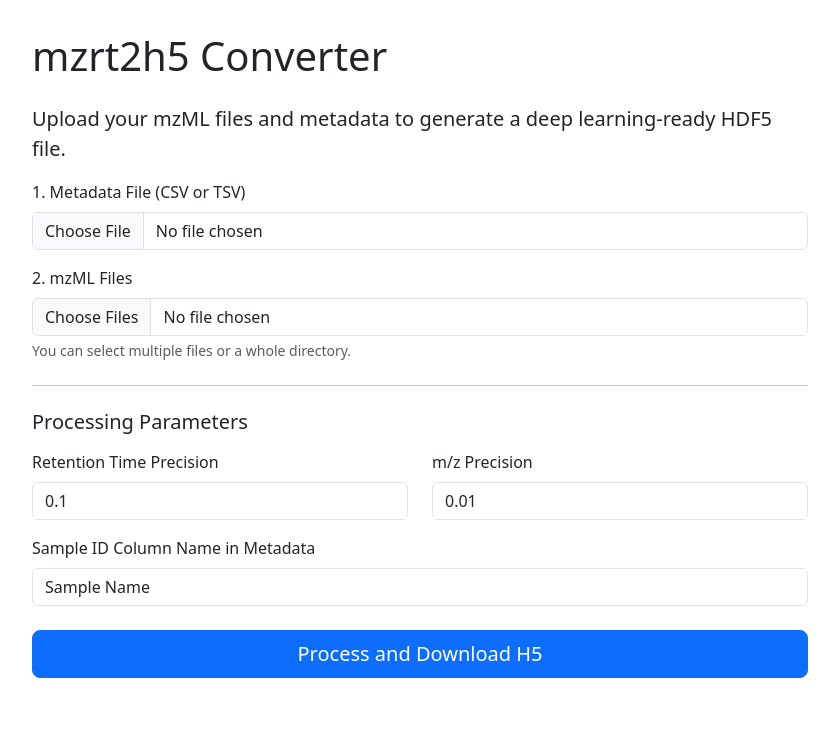
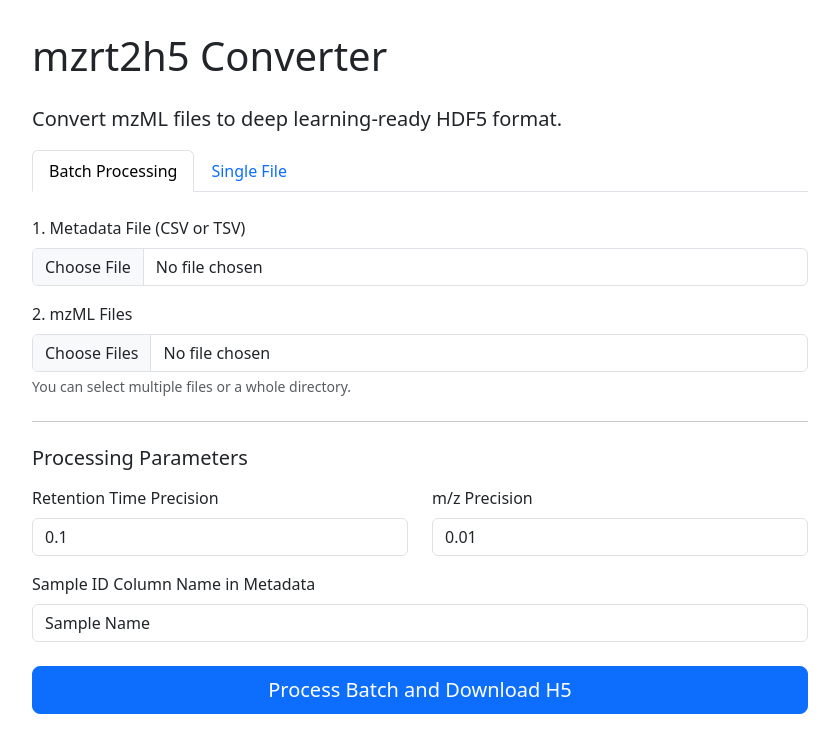
Before and after one commit to yufree/mzrt2h5, a Flask app: page / in a window 1280 px wide. Shown: the top 753 px of the page, without its empty margins (220-1059 px from the left). Run offline with Flask 3, Linux system fonts and the light colour scheme; some libraries are stand-ins or nearby versions.

Commit message:
feat: Add single file conversion functionality
- Add save_single_mzml_as_sparse_h5() function for processing individual mzML files
- Add /process_single route to Flask app with web interface
- Update HTML template with tabbed interface for batch vs single file processing
- Export new function in __init__.py
- Update README with examples for all three usage modes (CLI, Python, Web)
- Bump version to 0.1.2

🤖 Generated with [Claude Code](https://claude.com/claude-code)

Co-Authored-By: Claude <noreply@anthropic.com>

```diff
--- a/app/app.py
+++ b/app/app.py
@@ -3,7 +3,7 @@ import uuid
 import shutil
 from flask import Flask, request, render_template, send_from_directory, after_this_request
 from werkzeug.utils import secure_filename
-from mzrt2h5 import save_dataset_as_sparse_h5
+from mzrt2h5 import save_dataset_as_sparse_h5, save_single_mzml_as_sparse_h5
 
 app = Flask(__name__)
 app.config['UPLOAD_FOLDER'] = 'uploads'
@@ -68,6 +68,53 @@ def process_files():
 
         return send_from_directory(session_path, output_filename, as_attachment=True)
 
+@app.route('/process_single', methods=['POST'])
+def process_single_file():
+    if request.method == 'POST':
+        # Create a unique temporary directory for this request
+        session_id = str(uuid.uuid4())
+        session_path = os.path.join(app.config['UPLOAD_FOLDER'], session_id)
+        os.makedirs(session_path, exist_ok=True)
+
+        # --- File and Parameter Handling ---
+        mzml_file = request.files.get('mzml_file')
+        rt_precision = float(request.form.get('rt_precision', 0.1))
+        mz_precision = float(request.form.get('mz_precision', 0.01))
+
+        if not mzml_file:
+            return "Missing mzML file", 400
+
+        mzml_filename = secure_filename(mzml_file.filename)
+        mzml_path = os.path.join(session_path, mzml_filename)
+        mzml_file.save(mzml_path)
+
+        # --- Processing ---
+        output_filename = f"{mzml_filename.replace('.mzML', '')}_output.h5"
+        output_path = os.path.join(session_path, output_filename)
+
+        try:
+            save_single_mzml_as_sparse_h5(
+                mzml_file_path=mzml_path,
+                save_path=output_path,
+                rt_precision=rt_precision,
+                mz_precision=mz_precision
+            )
+        except Exception as e:
+            # Clean up the directory before returning the error
+            shutil.rmtree(session_path)
+            return f"An error occurred during processing: {e}", 500
+
+        # --- Cleanup and File Sending ---
+        @after_this_request
+        def cleanup(response):
+            try:
+                shutil.rmtree(session_path)
+            except Exception as e:
+                app.logger.error(f"Error cleaning up directory {session_path}: {e}")
+            return response
+
+        return send_from_directory(session_path, output_filename, as_attachment=True)
+
 if __name__ == '__main__':
     os.makedirs(app.config['UPLOAD_FOLDER'], exist_ok=True)
     app.run(debug=True)
--- a/app/templates/index.html
+++ b/app/templates/index.html
@@ -14,8 +14,20 @@
 <body>
     <div class="container">
         <h1 class="mb-4">mzrt2h5 Converter</h1>
-        <p class="lead">Upload your mzML files and metadata to generate a deep learning-ready HDF5 file.</p>
+        <p class="lead">Convert mzML files to deep learning-ready HDF5 format.</p>
 
+        <ul class="nav nav-tabs mb-4" id="myTab" role="tablist">
+            <li class="nav-item" role="presentation">
+                <button class="nav-link active" id="batch-tab" data-bs-toggle="tab" data-bs-target="#batch" type="button" role="tab" aria-controls="batch" aria-selected="true">Batch Processing</button>
+            </li>
+            <li class="nav-item" role="presentation">
+                <button class="nav-link" id="single-tab" data-bs-toggle="tab" data-bs-target="#single" type="button" role="tab" aria-controls="single" aria-selected="false">Single File</button>
+            </li>
+        </ul>
+
+        <div class="tab-content" id="myTabContent">
+            <!-- Batch Processing Tab -->
+            <div class="tab-pane fade show active" id="batch" role="tabpanel" aria-labelledby="batch-tab">
                 <form action="/process" method="post" enctype="multipart/form-data">
                     <div class="mb-3">
                         <label for="metadata" class="form-label">1. Metadata File (CSV or TSV)</label>
@@ -47,9 +59,42 @@
                     </div>
 
                     <div class="d-grid">
-                <button type="submit" class="btn btn-primary btn-lg">Process and Download H5</button>
+                        <button type="submit" class="btn btn-primary btn-lg">Process Batch and Download H5</button>
                     </div>
                 </form>
             </div>
+
+            <!-- Single File Tab -->
+            <div class="tab-pane fade" id="single" role="tabpanel" aria-labelledby="single-tab">
+                <form action="/process_single" method="post" enctype="multipart/form-data">
+                    <div class="mb-3">
+                        <label for="mzml_file" class="form-label">mzML File</label>
+                        <input class="form-control" type="file" id="mzml_file" name="mzml_file" required>
+                        <div class="form-text">Select a single mzML file to convert.</div>
+                    </div>
+
+                    <hr class="my-4">
+
+                    <h5 class="mb-3">Processing Parameters</h5>
+                    <div class="row">
+                        <div class="col-md-6 mb-3">
+                            <label for="rt_precision_single" class="form-label">Retention Time Precision</label>
+                            <input type="number" class="form-control" id="rt_precision_single" name="rt_precision" value="0.1" step="0.01">
+                        </div>
+                        <div class="col-md-6 mb-3">
+                            <label for="mz_precision_single" class="form-label">m/z Precision</label>
+                            <input type="number" class="form-control" id="mz_precision_single" name="mz_precision" value="0.01" step="0.001">
+                        </div>
+                    </div>
+
+                    <div class="d-grid">
+                        <button type="submit" class="btn btn-success btn-lg">Process Single File and Download H5</button>
+                    </div>
+                </form>
+            </div>
+        </div>
+    </div>
+
+    <script src="https://cdn.jsdelivr.net/npm/bootstrap@5.3.0-alpha1/dist/js/bootstrap.bundle.min.js"></script>
 </body>
 </html>
--- a/pyproject.toml
+++ b/pyproject.toml
@@ -4,7 +4,7 @@ build-backend = "setuptools.build_meta"
 
 [project]
 name = "mzrt2h5"
-version = "0.1.1"
+version = "0.1.2"
 authors = [
     { name="Miao Yu", email="yufreecas@gmail.com" },
 ]
--- a/src/mzrt2h5/__init__.py
+++ b/src/mzrt2h5/__init__.py
@@ -1,4 +1,4 @@
-from .processing import load_metadata_from_file, process_mzml_to_sparse, save_dataset_as_sparse_h5
+from .processing import load_metadata_from_file, process_mzml_to_sparse, save_dataset_as_sparse_h5, save_single_mzml_as_sparse_h5
 from .dataset import DynamicSparseH5Dataset
 from .visualization import plot_sample_image
 
@@ -6,6 +6,7 @@ __all__ = [
     "load_metadata_from_file",
     "process_mzml_to_sparse",
     "save_dataset_as_sparse_h5",
+    "save_single_mzml_as_sparse_h5",
     "DynamicSparseH5Dataset",
     "plot_sample_image",
 ]
```
Also changed, not shown: src/mzrt2h5/processing.py (+58 -0 lines), README.md. Lines whose indentation alone changed are shown as unchanged.
